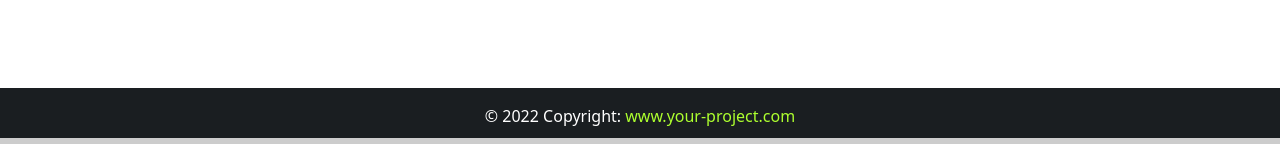
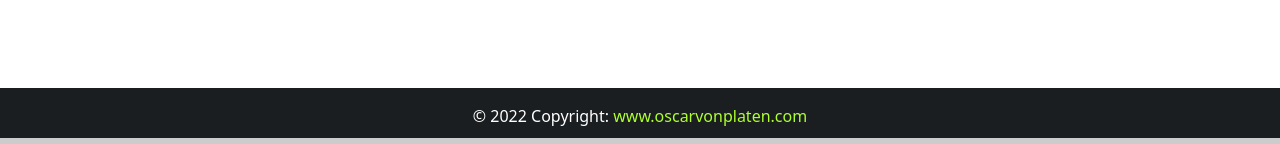
Before and after one commit to Emmanuel-Reynoso/Django-base, a Django app: page / in a window 1280 px wide. Shown: the part 662-806 px from the top of the page. Run offline with Django 4.2, Linux system fonts and the light colour scheme; the visitor is signed in with stand-in values (Sample User, id 1); data that the repository does not hold is empty; some libraries are stand-ins or nearby versions.

Commit message:
updated v

```diff
--- a/App/templates/base.html
+++ b/App/templates/base.html
@@ -60,7 +60,7 @@
     <footer class="bg-dark text-center text-lg-start" id="footer" style="color: #fff;">
         <div class="text-center p-3" style="background-color: rgba(0, 0, 0, 0.2);">&copy; {% now "Y" %} Copyright:
             <a class="text-light" href="#" style="text-decoration: none;">
-                <span style="color: greenyellow;">www.your-project.com</span>
+                <span style="color: greenyellow;">www.oscarvonplaten.com</span>
             </a>
         </div>
     </footer>
```
